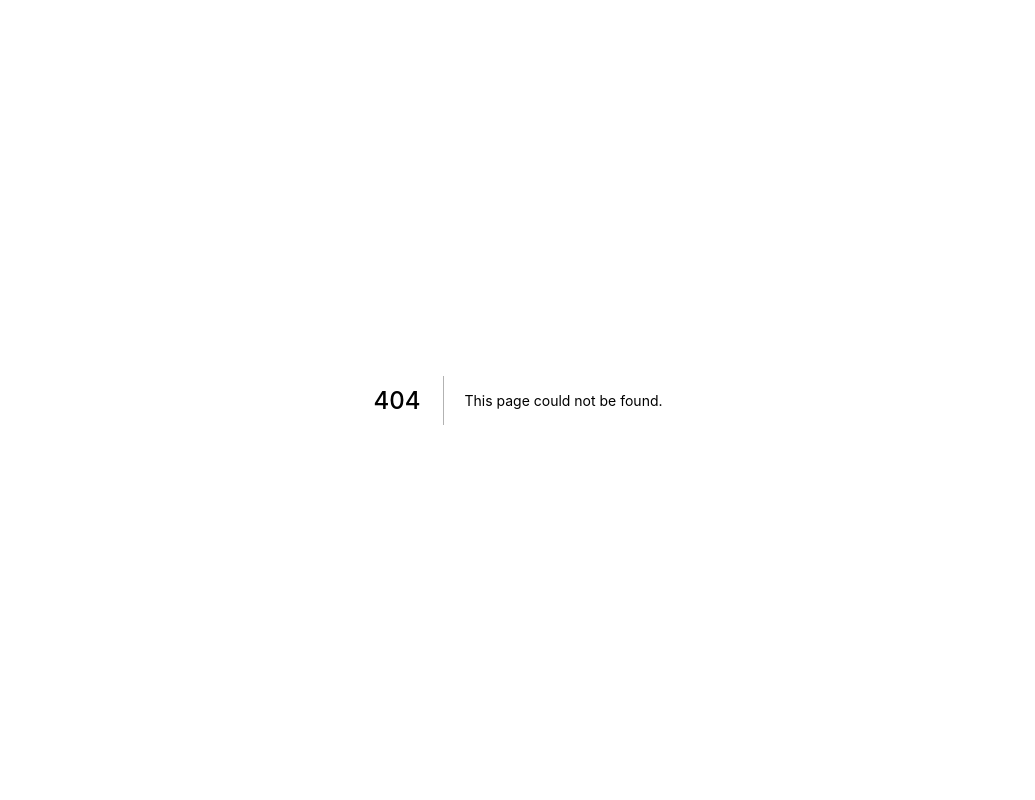
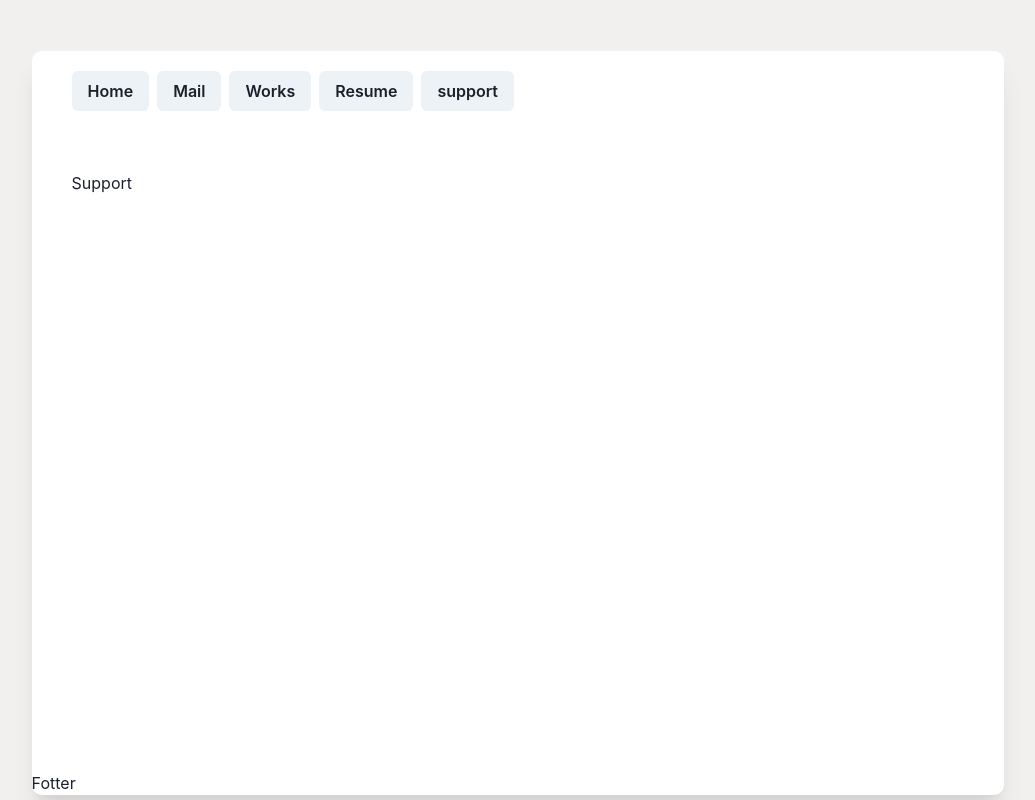
Before and after one commit to takaya-okamoto/okamoto-takaya.github.io, a Next.js app: page /support in a window 1280 px wide. Before the commit this address had no page. Shown: the whole page, without its empty margins (122-1157 px from the left). Built offline with nearby package versions, Linux system fonts and the light colour scheme.

Commit message:
create stracture

```diff
--- /dev/null
+++ b/components/footer.tsx
@@ -0,0 +1,9 @@
+import { Text } from '@chakra-ui/react'
+
+export function Footer():JSX.Element {
+  return (
+    <>
+      <Text>Fotter</Text>
+    </>
+  )
+}
--- /dev/null
+++ b/components/header.tsx
@@ -0,0 +1,31 @@
+import {
+  Text,
+  HStack,
+  Button,
+  Box
+} from "@chakra-ui/react";
+import NextLink from "next/link"
+
+
+export function Header(): JSX.Element {
+  return (
+    <HStack p="20px 40px">
+      <NextLink href='/'>
+        <Button>Home</Button>
+      </NextLink>
+      {/* 別のメールサービスに飛ぶようにする */}
+      <NextLink href='/#'>
+        <Button>Mail</Button>
+      </NextLink>
+      <NextLink href='/works'>
+        <Button>Works</Button>
+      </NextLink>
+      <NextLink href='resume'>
+        <Button>Resume</Button>
+      </NextLink>
+      <NextLink href='/support'>
+        <Button>support</Button>
+      </NextLink>
+    </HStack>
+  );
+}
--- a/pages/_app.tsx
+++ b/pages/_app.tsx
@@ -1,8 +1,22 @@
 import '../styles/globals.css'
 import type { AppProps } from 'next/app'
 
+import { ChakraProvider, Box } from '@chakra-ui/react'
+import { Header } from '../components/header'
+import { Footer } from '../components/footer'
+
 function MyApp({ Component, pageProps }: AppProps) {
-  return <Component {...pageProps} />
+  return (
+    <ChakraProvider>
+      <Box bgColor="#F2F0EE" h="100vh" p="4% 12%">
+        <Box bgColor="white" borderRadius={10} shadow="xl">
+          <Header />
+          <Component {...pageProps} />
+          <Footer />
+        </Box>
+      </Box>
+    </ChakraProvider>
+  )
 }
 
 export default MyApp
--- /dev/null
+++ b/pages/support.tsx
@@ -0,0 +1,9 @@
+import { Text, Button, Box } from '@chakra-ui/react'
+
+export default function Support():JSX.Element {
+  return (
+    <Box h="80vh" p="40px">
+      <Text>Support</Text>
+    </Box>
+  )
+}
```
Also changed, not shown: package.json (+6 -1 lines), pages/index.tsx (+4 -64 lines), pages/resume.tsx (added, +9 -0 lines), pages/works.tsx (added, +9 -0 lines), 1 other file (tests, documents, lock files or other folders).
